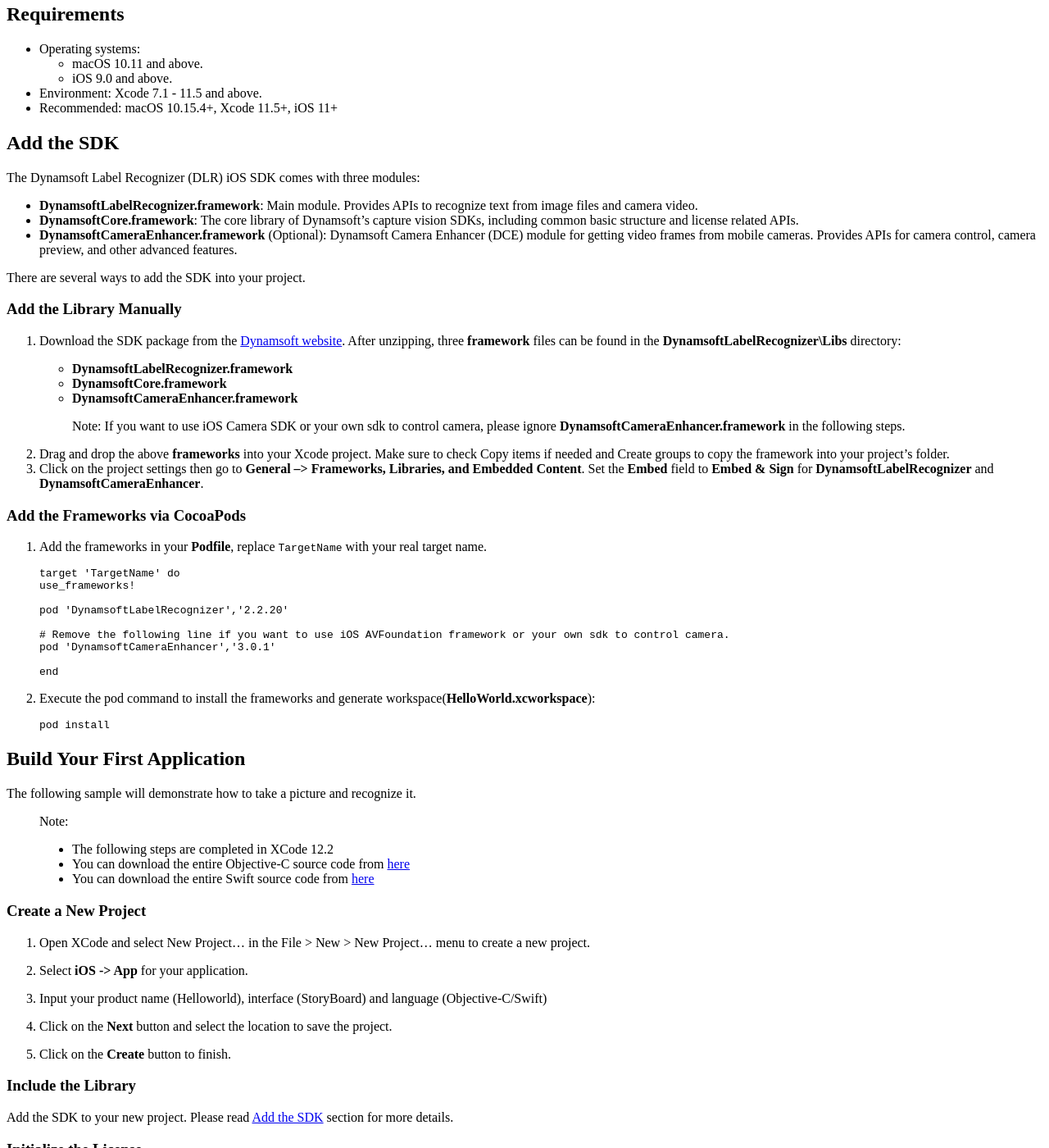
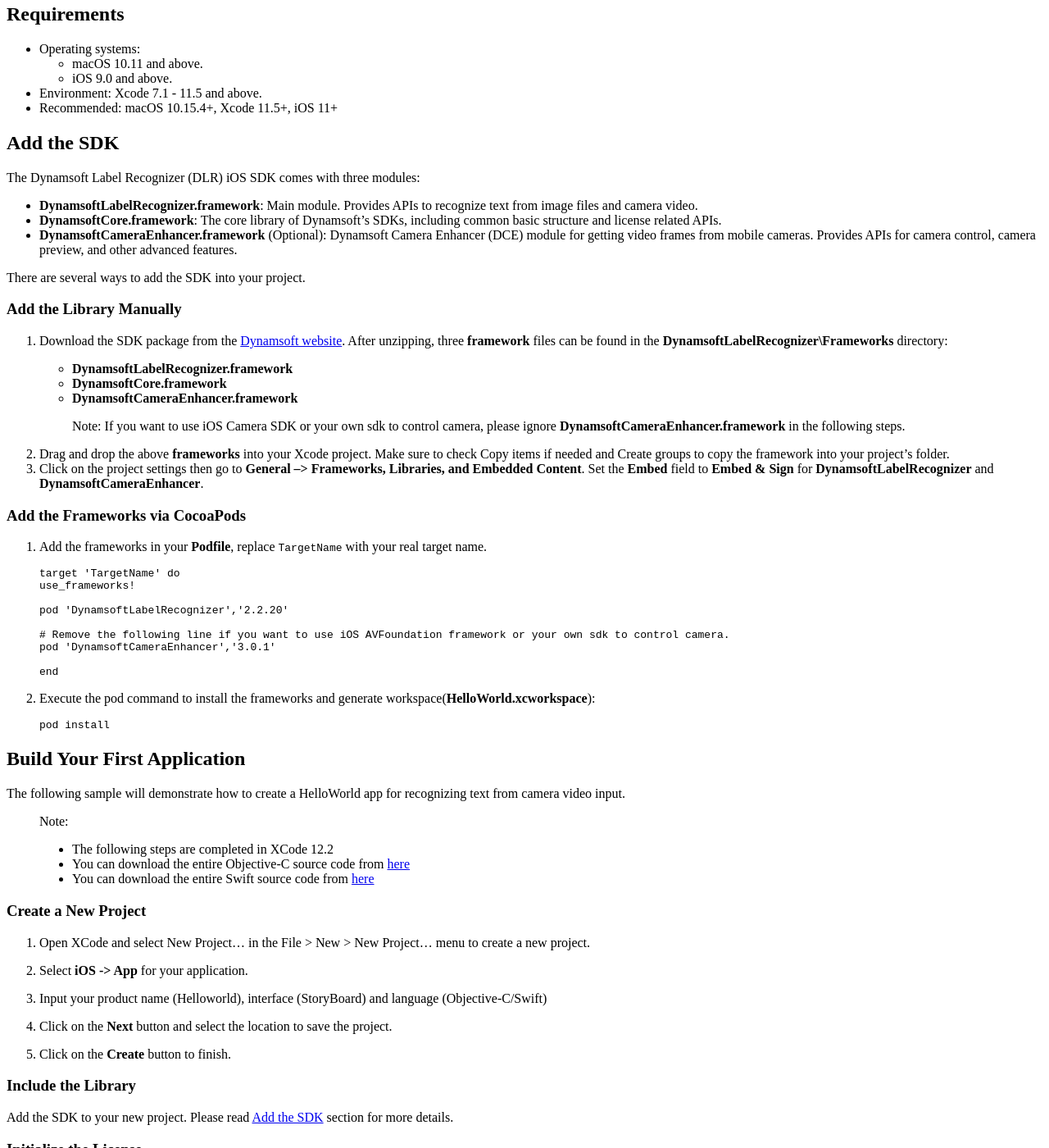
Before and after one commit to rachel-dynamsoft/label-recognition-docs-mobile, a Jekyll site: the page built from programming-old/objectivec-swift/user-guide.md, in a window 1280 px wide and 1400 px high, scrolled down 1094 px. Shown: the whole window at 82% size. Built offline with Jekyll 4.4.1, drawn with Linux system fonts in a browser that asks for light colours; some of the changed text lies outside the part shown.

Commit message:
Update user-guide.md

```diff
--- a/programming-old/objectivec-swift/user-guide.md
+++ b/programming-old/objectivec-swift/user-guide.md
@@ -34,14 +34,14 @@ permalink: /programming/objectivec-swift/user-guide.html
 The Dynamsoft Label Recognizer (DLR) iOS SDK comes with three modules:
 
 * **DynamsoftLabelRecognizer.framework**: Main module. Provides APIs to recognize text from image files and camera video.
-* **DynamsoftCore.framework**: The core library of Dynamsoft's capture vision SDKs, including common basic structure and license related APIs.
+* **DynamsoftCore.framework**: The core library of Dynamsoft's SDKs, including common basic structure and license related APIs.
 * **DynamsoftCameraEnhancer.framework** (Optional): Dynamsoft Camera Enhancer (DCE) module for getting video frames from mobile cameras. Provides APIs for camera control, camera preview, and other advanced features.
 
 There are several ways to add the SDK into your project.
 
 ### Add the Library Manually
 
-1. Download the SDK package from the <a href="https://www.dynamsoft.com/survey/dlr/?utm_source=docs" target="_blank">Dynamsoft website</a>. After unzipping, three **framework** files can be found in the **DynamsoftLabelRecognizer\Libs** directory:
+1. Download the SDK package from the <a href="https://www.dynamsoft.com/survey/dlr/?utm_source=docs" target="_blank">Dynamsoft website</a>. After unzipping, three **framework** files can be found in the **DynamsoftLabelRecognizer\Frameworks** directory:
 
    * **DynamsoftLabelRecognizer.framework**
    * **DynamsoftCore.framework**
@@ -77,7 +77,7 @@ There are several ways to add the SDK into your project.
 
 ## Build Your First Application
 
-The following sample will demonstrate how to take a picture and recognize it.
+The following sample will demonstrate how to create a HelloWorld app for recognizing text from camera video input.
 
 >Note:
 >
```
Also changed, not shown: other parts of programming-old/objectivec-swift/user-guide.md (+1 -3 lines).
